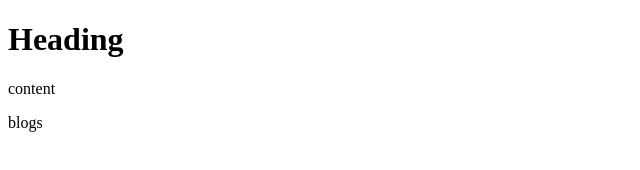
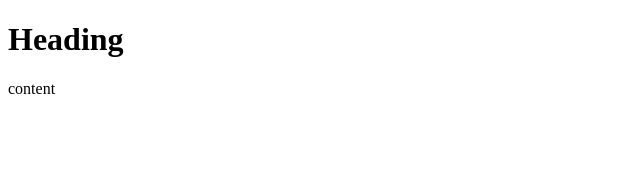
Before and after one commit to hemant01010-bansal/demo2, a plain HTML site: page index.html in a window 1280 px wide. Shown: the full height of the page, 0-640 px from the left. Drawn offline with Linux system fonts and the light colour scheme.

Commit message:
remove unwanted code

```diff
--- a/index.html
+++ b/index.html
@@ -8,6 +8,5 @@
 <body>
     <h1>Heading</h1>
     <p>content</p>
-    <p>blogs</p>
 </body>
 </html>
```
